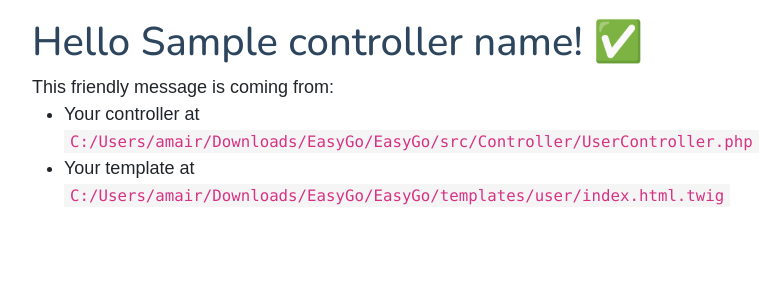
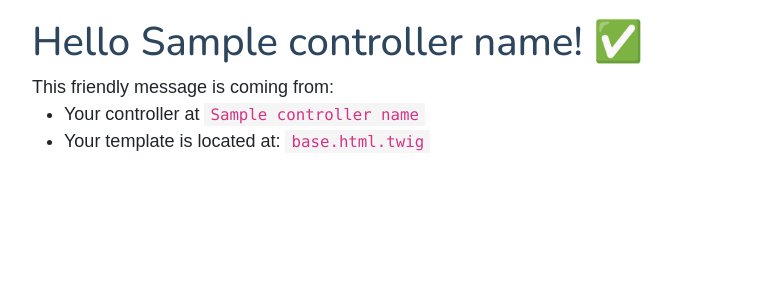
Before and after one commit to Safwen-amaira/EasyGo, a Symfony app: template templates/user/index.html.twig in a window 1280 px wide. Shown: the top 300 px of the page, without its empty margins (208-991 px from the left). Run offline with Twig, Linux system fonts and the light colour scheme; the template is opened without the code that fills it: most values are stand-ins (such as "Sample title", 1, 10 or a date in 2020); some libraries are stand-ins or nearby versions.

Commit message:
integ template

```diff
--- a/src/Controller/UserController.php
+++ b/src/Controller/UserController.php
@@ -1,16 +1,16 @@
 <?php
-
 namespace App\Controller;
 
 use Symfony\Bundle\FrameworkBundle\Controller\AbstractController;
 use Symfony\Component\HttpFoundation\Response;
-use Symfony\Component\Routing\Attribute\Route;
+use Symfony\Component\Routing\Annotation\Route;
 
 final class UserController extends AbstractController
 {
     #[Route('/user', name: 'app_user')]
     public function index(): Response
     {
+        // Render a child template that extends base.html.twig
         return $this->render('base.html.twig', [
             'controller_name' => 'UserController',
         ]);
--- a/templates/base.html.twig
+++ b/templates/base.html.twig
@@ -67,6 +67,11 @@
                   <li><a href="#">Deep Dropdown 3</a></li>
                   <li><a href="#">Deep Dropdown 4</a></li>
                   <li><a href="#">Deep Dropdown 5</a></li>
+                    <!-- Add buttons for backend and profile pages -->
+        <li><a href="{{ path('type_recompense_index') }}" class="btn btn-outline-primary">Types de Récompenses</a></li>
+        <li><a href="{{ path('recompense_index') }}" class="btn btn-outline-primary">Récompenses</a></li>
+<li><a href="{{ path('mon_profil') }}" class="btn btn-outline-primary">Mon Profil</a></li>
+
                 </ul>
               </li>
               <li><a href="#">Dropdown 2</a></li>
--- a/templates/user/index.html.twig
+++ b/templates/user/index.html.twig
@@ -13,8 +13,8 @@
 
     This friendly message is coming from:
     <ul>
-        <li>Your controller at <code>C:/Users/amair/Downloads/EasyGo/EasyGo/src/Controller/UserController.php</code></li>
-        <li>Your template at <code>C:/Users/amair/Downloads/EasyGo/EasyGo/templates/user/index.html.twig</code></li>
+        <li>Your controller at <code>{{ controller_name }}</code></li>
+        <li>Your template is located at: <code>{{ "base.html.twig" }}</code></li>
     </ul>
 </div>
 {% endblock %}
```
